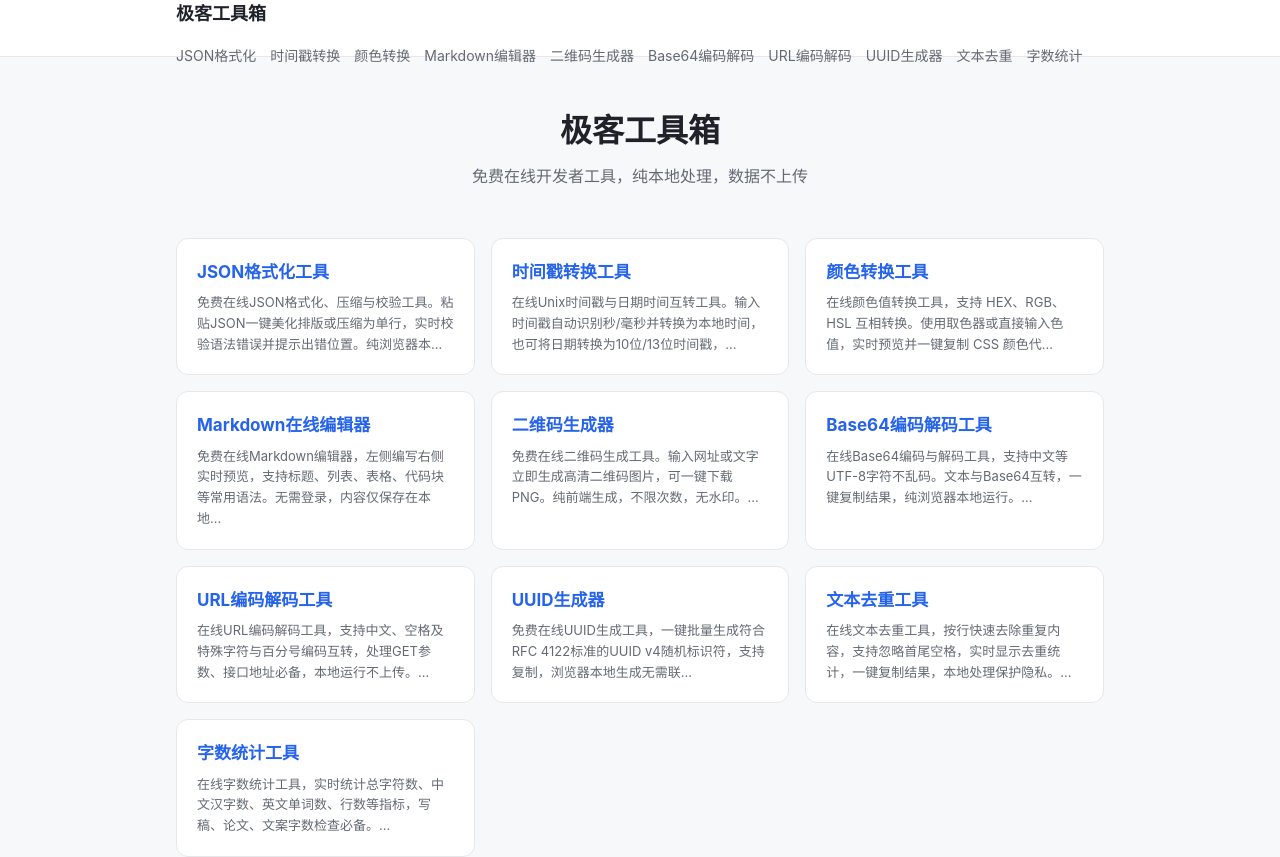
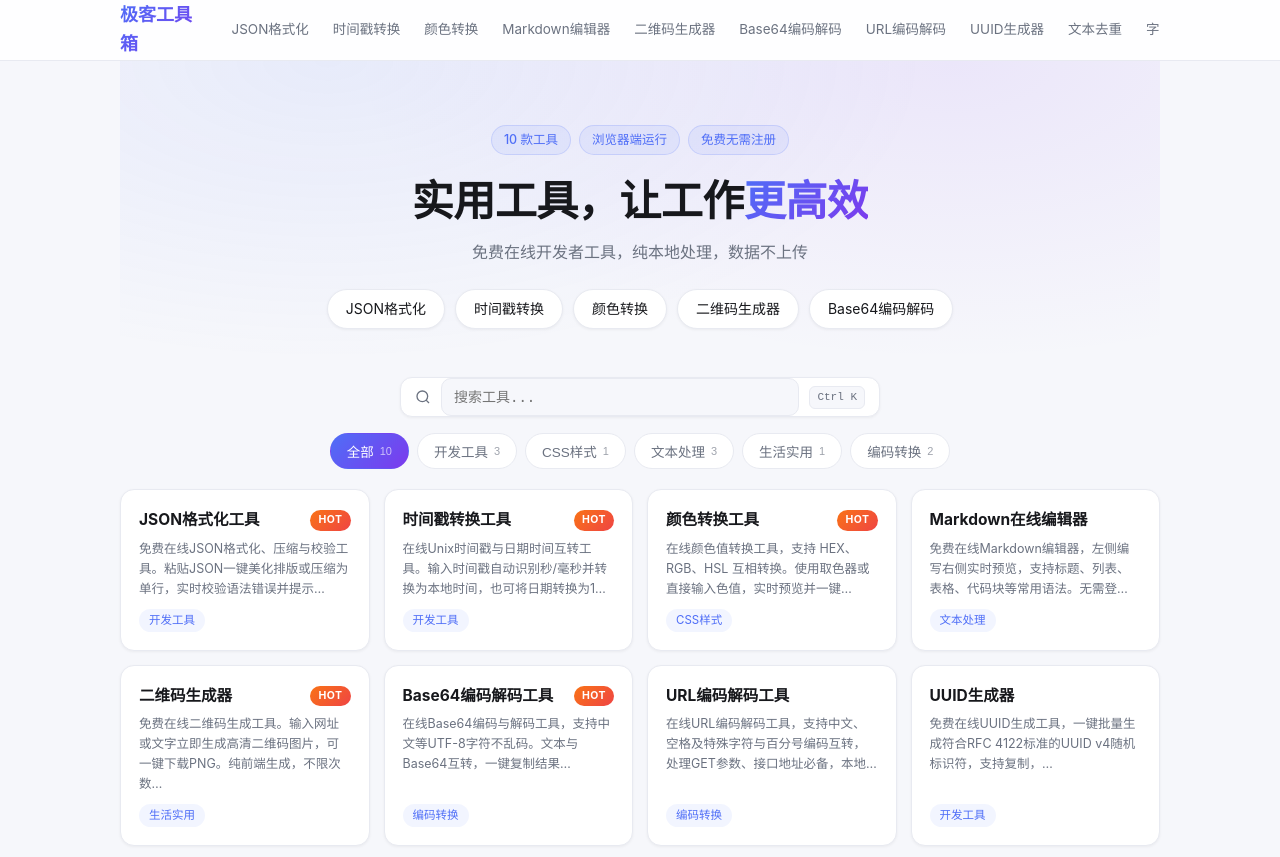
Before and after one commit to fan1998/toolsite, a Next.js app: page / in a window 1280 px wide. Shown: the top 857 px of the page. Built offline with nearby package versions, Linux system fonts and the light colour scheme; no server answers.

Commit message:
redesign homepage: hero, search, category tabs, badges

```diff
--- a/app/globals.css
+++ b/app/globals.css
@@ -1,15 +1,22 @@
 :root {
-  --bg: #f7f8fa;
+  --bg: #f6f7fb;
   --card: #ffffff;
-  --text: #1f2329;
-  --muted: #646a73;
-  --primary: #2563eb;
-  --border: #e5e7eb;
-  --radius: 12px;
+  --text: #17181c;
+  --muted: #6b7280;
+  --primary: #4f6ef7;
+  --primary-2: #7c3aed;
+  --border: #e8eaf1;
+  --radius: 14px;
+  --shadow: 0 1px 3px rgba(23, 24, 28, 0.05);
+  --shadow-lg: 0 12px 32px rgba(79, 110, 247, 0.12);
 }
 
 * {
   box-sizing: border-box;
+}
+
+html {
+  scroll-behavior: smooth;
 }
 
 body {
@@ -19,16 +26,18 @@ body {
   font-family: -apple-system, BlinkMacSystemFont, "Segoe UI", "PingFang SC",
     "Microsoft YaHei", sans-serif;
   line-height: 1.6;
+  -webkit-font-smoothing: antialiased;
 }
 
 .container {
-  max-width: 960px;
+  max-width: 1080px;
   margin: 0 auto;
-  padding: 0 16px;
+  padding: 0 20px;
 }
 
 .site-header {
-  background: var(--card);
+  background: rgba(255, 255, 255, 0.85);
+  backdrop-filter: blur(12px);
   border-bottom: 1px solid var(--border);
   position: sticky;
   top: 0;
@@ -40,91 +49,291 @@ body {
   align-items: center;
   justify-content: space-between;
   gap: 16px;
-  height: 56px;
-  flex-wrap: wrap;
+  height: 60px;
 }
 
 .logo {
-  font-weight: 700;
+  font-weight: 800;
   font-size: 18px;
   color: var(--text);
   text-decoration: none;
+  background: linear-gradient(135deg, var(--primary), var(--primary-2));
+  -webkit-background-clip: text;
+  background-clip: text;
+  -webkit-text-fill-color: transparent;
 }
 
 .nav {
   display: flex;
-  gap: 14px;
+  gap: 4px;
   overflow-x: auto;
 }
 
 .nav a {
   color: var(--muted);
   text-decoration: none;
-  font-size: 14px;
+  font-size: 13.5px;
   white-space: nowrap;
+  padding: 6px 10px;
+  border-radius: 8px;
+  transition: all 0.15s;
 }
 
 .nav a:hover {
   color: var(--primary);
+  background: rgba(79, 110, 247, 0.07);
 }
 
 .hero {
   text-align: center;
-  padding: 48px 0 24px;
+  padding: 64px 0 32px;
+  background:
+    radial-gradient(600px 300px at 20% 0%, rgba(79, 110, 247, 0.09), transparent),
+    radial-gradient(600px 300px at 80% 0%, rgba(124, 58, 237, 0.09), transparent);
+}
+
+.hero-badges {
+  display: inline-flex;
+  gap: 8px;
+  flex-wrap: wrap;
+  justify-content: center;
+  margin-bottom: 20px;
+}
+
+.hero-badges span {
+  font-size: 12.5px;
+  color: var(--primary);
+  background: rgba(79, 110, 247, 0.08);
+  border: 1px solid rgba(79, 110, 247, 0.18);
+  padding: 4px 12px;
+  border-radius: 999px;
+  font-weight: 500;
 }
 
 .hero h1 {
-  font-size: 32px;
-  margin: 0 0 8px;
+  font-size: 42px;
+  margin: 0 0 12px;
+  letter-spacing: -0.5px;
+  line-height: 1.25;
+}
+
+.gradient-text {
+  background: linear-gradient(135deg, var(--primary), var(--primary-2));
+  -webkit-background-clip: text;
+  background-clip: text;
+  -webkit-text-fill-color: transparent;
 }
 
 .hero p {
   color: var(--muted);
-  margin: 0;
+  margin: 0 0 24px;
+  font-size: 16px;
+}
+
+.hot-chips {
+  display: flex;
+  gap: 10px;
+  flex-wrap: wrap;
+  justify-content: center;
+}
+
+.hot-chips a {
+  color: var(--text);
+  text-decoration: none;
+  font-size: 14px;
+  background: var(--card);
+  border: 1px solid var(--border);
+  padding: 8px 18px;
+  border-radius: 999px;
+  box-shadow: var(--shadow);
+  transition: all 0.15s;
+}
+
+.hot-chips a:hover {
+  border-color: var(--primary);
+  color: var(--primary);
+  transform: translateY(-1px);
+}
+
+.grid-section {
+  padding: 16px 0 64px;
+}
+
+.grid-toolbar {
+  display: flex;
+  flex-direction: column;
+  gap: 16px;
+  margin-bottom: 20px;
+}
+
+.search-box {
+  display: flex;
+  align-items: center;
+  gap: 10px;
+  background: var(--card);
+  border: 1px solid var(--border);
+  border-radius: 12px;
+  padding: 0 14px;
+  max-width: 480px;
+  margin: 0 auto;
+  width: 100%;
+  box-shadow: var(--shadow);
+  color: var(--muted);
+}
+
+.search-box:focus-within {
+  border-color: var(--primary);
+  box-shadow: 0 0 0 3px rgba(79, 110, 247, 0.12);
+}
+
+.search-box input {
+  flex: 1;
+  border: none;
+  outline: none;
+  padding: 12px 0;
+  font-size: 14.5px;
+  background: transparent;
+  color: var(--text);
+}
+
+.search-box kbd {
+  font-size: 11px;
+  color: var(--muted);
+  background: var(--bg);
+  border: 1px solid var(--border);
+  border-radius: 6px;
+  padding: 2px 7px;
+  white-space: nowrap;
+}
+
+.cat-tabs {
+  display: flex;
+  gap: 8px;
+  flex-wrap: wrap;
+  justify-content: center;
+}
+
+.cat-tab {
+  background: var(--card);
+  border: 1px solid var(--border);
+  border-radius: 999px;
+  padding: 7px 16px;
+  font-size: 13.5px;
+  color: var(--muted);
+  cursor: pointer;
+  transition: all 0.15s;
+  display: inline-flex;
+  align-items: center;
+  gap: 6px;
+}
+
+.cat-tab:hover {
+  border-color: var(--primary);
+  color: var(--primary);
+}
+
+.cat-tab.active {
+  background: linear-gradient(135deg, var(--primary), var(--primary-2));
+  border-color: transparent;
+  color: #fff;
+}
+
+.cat-count {
+  font-size: 11px;
+  opacity: 0.65;
 }
 
 .tool-grid {
   display: grid;
-  grid-template-columns: repeat(auto-fill, minmax(260px, 1fr));
-  gap: 16px;
-  padding: 24px 0 48px;
+  grid-template-columns: repeat(auto-fill, minmax(240px, 1fr));
+  gap: 14px;
 }
 
 .tool-card {
-  display: block;
+  display: flex;
+  flex-direction: column;
+  gap: 6px;
   background: var(--card);
   border: 1px solid var(--border);
   border-radius: var(--radius);
-  padding: 20px;
+  padding: 18px;
   text-decoration: none;
   color: var(--text);
-  transition: box-shadow 0.15s ease, transform 0.15s ease;
+  box-shadow: var(--shadow);
+  transition: all 0.18s ease;
+  position: relative;
 }
 
 .tool-card:hover {
-  box-shadow: 0 8px 24px rgba(31, 35, 41, 0.08);
-  transform: translateY(-2px);
+  box-shadow: var(--shadow-lg);
+  transform: translateY(-3px);
+  border-color: rgba(79, 110, 247, 0.35);
+}
+
+.card-head {
+  display: flex;
+  align-items: center;
+  justify-content: space-between;
+  gap: 8px;
 }
 
 .tool-card h2 {
-  margin: 0 0 6px;
-  font-size: 17px;
+  margin: 0;
+  font-size: 15.5px;
+  color: var(--text);
+}
+
+.tool-card:hover h2 {
   color: var(--primary);
+}
+
+.badge {
+  font-size: 10.5px;
+  font-weight: 700;
+  color: #fff;
+  background: linear-gradient(135deg, #f97316, #ef4444);
+  padding: 2px 8px;
+  border-radius: 999px;
+  letter-spacing: 0.5px;
+  flex-shrink: 0;
+}
+
+.badge-new {
+  background: linear-gradient(135deg, #10b981, #059669);
 }
 
 .tool-card p {
   margin: 0;
-  font-size: 13px;
+  font-size: 12.5px;
   color: var(--muted);
+  flex: 1;
+}
+
+.card-cat {
+  font-size: 11.5px;
+  color: var(--primary);
+  background: rgba(79, 110, 247, 0.07);
+  align-self: flex-start;
+  padding: 2px 10px;
+  border-radius: 999px;
+  margin-top: 4px;
+}
+
+.empty-tip {
+  grid-column: 1 / -1;
+  text-align: center;
+  color: var(--muted);
+  padding: 40px 0;
 }
 
 .tool-page {
-  padding: 32px 0 64px;
+  padding: 36px 0 64px;
 }
 
 .tool-page h1 {
-  font-size: 26px;
+  font-size: 28px;
   margin-bottom: 8px;
+  letter-spacing: -0.3px;
 }
 
 .intro {
@@ -138,6 +347,11 @@ body {
   border-radius: var(--radius);
   padding: 20px;
   margin: 16px 0;
+  box-shadow: var(--shadow);
+}
+
+.panel h3 {
+  margin: 0 0 12px;
 }
 
 textarea,
@@ -145,11 +359,13 @@ input[type="text"],
 input[type="datetime-local"] {
   width: 100%;
   border: 1px solid var(--border);
-  border-radius: 8px;
+  border-radius: 10px;
   padding: 10px 12px;
   font-size: 14px;
   font-family: ui-monospace, Consolas, monospace;
   resize: vertical;
+  background: var(--bg);
+  color: var(--text);
 }
 
 textarea {
@@ -166,41 +382,55 @@ input:focus {
   display: flex;
   gap: 10px;
   flex-wrap: wrap;
+  align-items: center;
   margin: 12px 0;
 }
 
 button,
 .btn {
-  background: var(--primary);
+  background: linear-gradient(135deg, var(--primary), var(--primary-2));
   color: #fff;
   border: none;
-  border-radius: 8px;
+  border-radius: 10px;
   padding: 8px 18px;
   font-size: 14px;
   cursor: pointer;
+  transition: opacity 0.15s, transform 0.15s;
+}
+
+button:disabled {
+  opacity: 0.5;
+  cursor: not-allowed;
 }
 
 button.secondary {
-  background: #fff;
+  background: var(--card);
   color: var(--text);
   border: 1px solid var(--border);
 }
 
-button:hover,
+button.secondary:hover {
+  border-color: var(--primary);
+  color: var(--primary);
+}
+
+button:hover:not(:disabled),
 .btn:hover {
-  opacity: 0.92;
+  opacity: 0.9;
+  transform: translateY(-1px);
 }
 
 .output {
-  background: #0f172a;
+  background: #16181f;
   color: #e2e8f0;
-  border-radius: 8px;
+  border-radius: 10px;
   padding: 14px;
   font-family: ui-monospace, Consolas, monospace;
   font-size: 13px;
   white-space: pre-wrap;
   word-break: break-all;
   min-height: 60px;
+  margin: 8px 0 0;
 }
 
 .error-text {
@@ -210,23 +440,28 @@ button:hover,
 }
 
 .success-text {
-  color: #16a34a;
+  color: #059669;
   font-size: 13px;
 }
 
 .kv-grid {
   display: grid;
-  grid-template-columns: repeat(auto-fill, minmax(220px, 1fr));
+  grid-template-columns: repeat(auto-fill, minmax(200px, 1fr));
   gap: 12px;
   margin-top: 12px;
 }
 
 .kv-item {
   border: 1px solid var(--border);
-  border-radius: 8px;
+  border-radius: 10px;
   padding: 10px 12px;
   cursor: pointer;
-  background: #fafbfc;
+  background: var(--bg);
+  transition: border-color 0.15s;
+}
+
+.kv-item:hover {
+  border-color: var(--primary);
 }
 
 .kv-item .k {
@@ -242,10 +477,10 @@ button:hover,
 
 .md-preview {
   border: 1px solid var(--border);
-  border-radius: 8px;
+  border-radius: 10px;
   padding: 16px;
   min-height: 180px;
-  background: #fafbfc;
+  background: var(--bg);
 }
 
 .split {
@@ -258,6 +493,9 @@ button:hover,
   .split {
     grid-template-columns: 1fr;
   }
+  .hero h1 {
+    font-size: 30px;
+  }
 }
 
 .qr-result {
@@ -267,7 +505,7 @@ button:hover,
 
 .qr-result img {
   border: 1px solid var(--border);
-  border-radius: 8px;
+  border-radius: 10px;
   background: #fff;
   padding: 8px;
 }
@@ -286,6 +524,7 @@ button:hover,
   border-radius: var(--radius);
   padding: 14px 18px;
   margin-bottom: 10px;
+  box-shadow: var(--shadow);
 }
 
 .faq-item h3 {
@@ -326,3 +565,7 @@ button:hover,
 .site-footer a {
   color: var(--muted);
 }
+
+.site-footer a:hover {
+  color: var(--primary);
+}
--- a/app/page.js
+++ b/app/page.js
@@ -1,20 +1,40 @@
 import { SITE, tools } from "../lib/tools";
+import ToolGrid from "../components/ToolGrid";
+
+const hotTools = tools.filter((t) => t.badge === "HOT").slice(0, 6);
 
 export default function Home() {
   return (
     <>
       <section className="hero">
-        <h1>{SITE.name}</h1>
+        <div className="hero-badges">
+          <span>{tools.length} 款工具</span>
+          <span>浏览器端运行</span>
+          <span>免费无需注册</span>
+        </div>
+        <h1>
+          实用工具，让工作
+          <span className="gradient-text">更高效</span>
+        </h1>
         <p>{SITE.slogan}</p>
+        <div className="hot-chips">
+          {hotTools.map((t) => (
+            <a key={t.slug} href={`/tools/${t.slug}`}>
+              {t.title.replace("工具", "").replace("在线", "")}
+            </a>
+          ))}
+        </div>
       </section>
-      <section className="tool-grid">
-        {tools.map((t) => (
-          <a key={t.slug} className="tool-card" href={`/tools/${t.slug}`}>
-            <h2>{t.title}</h2>
-            <p>{t.description.slice(0, 60)}…</p>
-          </a>
-        ))}
-      </section>
+      <ToolGrid
+        items={tools.map((t) => ({
+          slug: t.slug,
+          title: t.title,
+          description: t.description,
+          category: t.category,
+          badge: t.badge,
+          keywords: t.keywords,
+        }))}
+      />
     </>
   );
 }
--- /dev/null
+++ b/components/ToolGrid.js
@@ -0,0 +1,88 @@
+"use client";
+
+import { useEffect, useMemo, useRef, useState } from "react";
+
+export default function ToolGrid({ items }) {
+  const [query, setQuery] = useState("");
+  const [activeCat, setActiveCat] = useState("全部");
+  const searchRef = useRef(null);
+
+  useEffect(() => {
+    const onKey = (e) => {
+      if ((e.ctrlKey || e.metaKey) && e.key === "k") {
+        e.preventDefault();
+        searchRef.current?.focus();
+      }
+    };
+    window.addEventListener("keydown", onKey);
+    return () => window.removeEventListener("keydown", onKey);
+  }, []);
+
+  const cats = useMemo(() => {
+    const set = new Set(items.map((t) => t.category));
+    return ["全部", ...Array.from(set)];
+  }, [items]);
+
+  const filtered = useMemo(() => {
+    const q = query.trim().toLowerCase();
+    return items.filter((t) => {
+      const inCat = activeCat === "全部" || t.category === activeCat;
+      const inQuery =
+        !q ||
+        t.title.toLowerCase().includes(q) ||
+        t.keywords.some((k) => k.toLowerCase().includes(q));
+      return inCat && inQuery;
+    });
+  }, [items, query, activeCat]);
+
+  return (
+    <section className="grid-section">
+      <div className="grid-toolbar">
+        <div className="search-box">
+          <svg width="16" height="16" viewBox="0 0 24 24" fill="none" stroke="currentColor" strokeWidth="2">
+            <circle cx="11" cy="11" r="8" />
+            <path d="m21 21-4.3-4.3" />
+          </svg>
+          <input
+            ref={searchRef}
+            type="text"
+            value={query}
+            onChange={(e) => setQuery(e.target.value)}
+            placeholder="搜索工具..."
+          />
+          <kbd>Ctrl K</kbd>
+        </div>
+        <div className="cat-tabs">
+          {cats.map((c) => (
+            <button
+              key={c}
+              className={`cat-tab ${activeCat === c ? "active" : ""}`}
+              onClick={() => setActiveCat(c)}
+            >
+              {c}
+              <span className="cat-count">
+                {c === "全部" ? items.length : items.filter((t) => t.category === c).length}
+              </span>
+            </button>
+          ))}
+        </div>
+      </div>
+
+      <div className="tool-grid">
+        {filtered.map((t) => (
+          <a key={t.slug} className="tool-card" href={`/tools/${t.slug}`}>
+            <div className="card-head">
+              <h2>{t.title}</h2>
+              {t.badge && <span className={`badge ${t.badge === "NEW" ? "badge-new" : ""}`}>{t.badge}</span>}
+            </div>
+            <p>{t.description.slice(0, 50)}…</p>
+            <span className="card-cat">{t.category}</span>
+          </a>
+        ))}
+        {filtered.length === 0 && (
+          <p className="empty-tip">没有找到匹配的工具，换个关键词试试</p>
+        )}
+      </div>
+    </section>
+  );
+}
```
Also changed, not shown: lib/tools.js.
